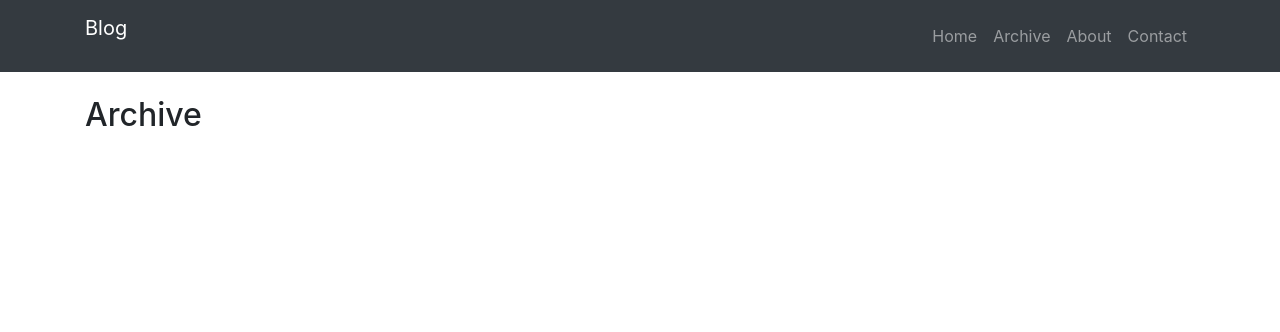
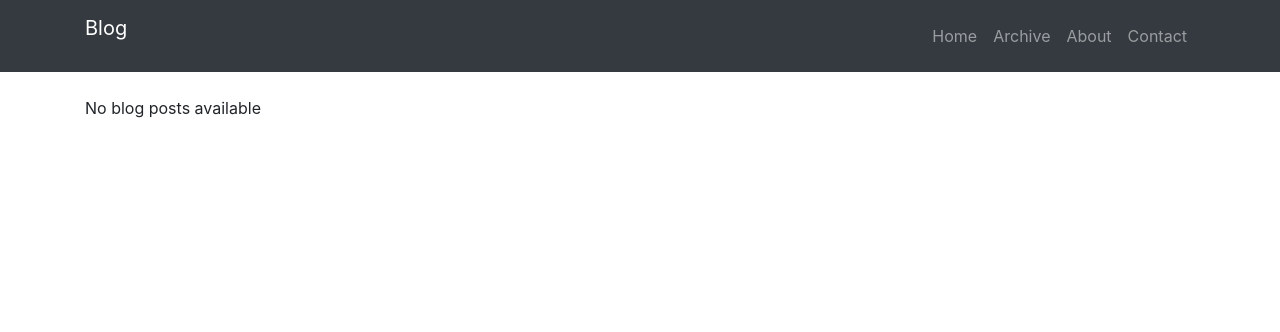
Before and after one commit to dheerajreal/DjangoSimpleBlog, a Django app: page /blog/archive/ in a window 1280 px wide. Shown: the top 332 px of the page. Run offline with Django 3.2, Linux system fonts and the light colour scheme; data that the repository does not hold is empty; some libraries are stand-ins or nearby versions.

Commit message:
changed templates for home and archive

```diff
--- a/mysite/blog/templates/blog/archive.html
+++ b/mysite/blog/templates/blog/archive.html
@@ -1,4 +1,9 @@
-{% extends "blog/base.html"%} {% block content %}
+ {% extends "blog/base.html"%}
+<h2>All Posts</h2>
+{% block content %}
+<br> {% for blog in blogs %}
+<p>{{forloop.counter}}. {{blog.title}} created on {{blog.date_created}}</p>
+<br> {% empty %} No blog posts available
+<br> {% endfor %}
+<br> {% endblock %}
 <br>
-<h2>Archive</h2>
-<br> {% endblock %}
```
Also changed, not shown: mysite/blog/templates/blog/home.html (+7 -3 lines).
